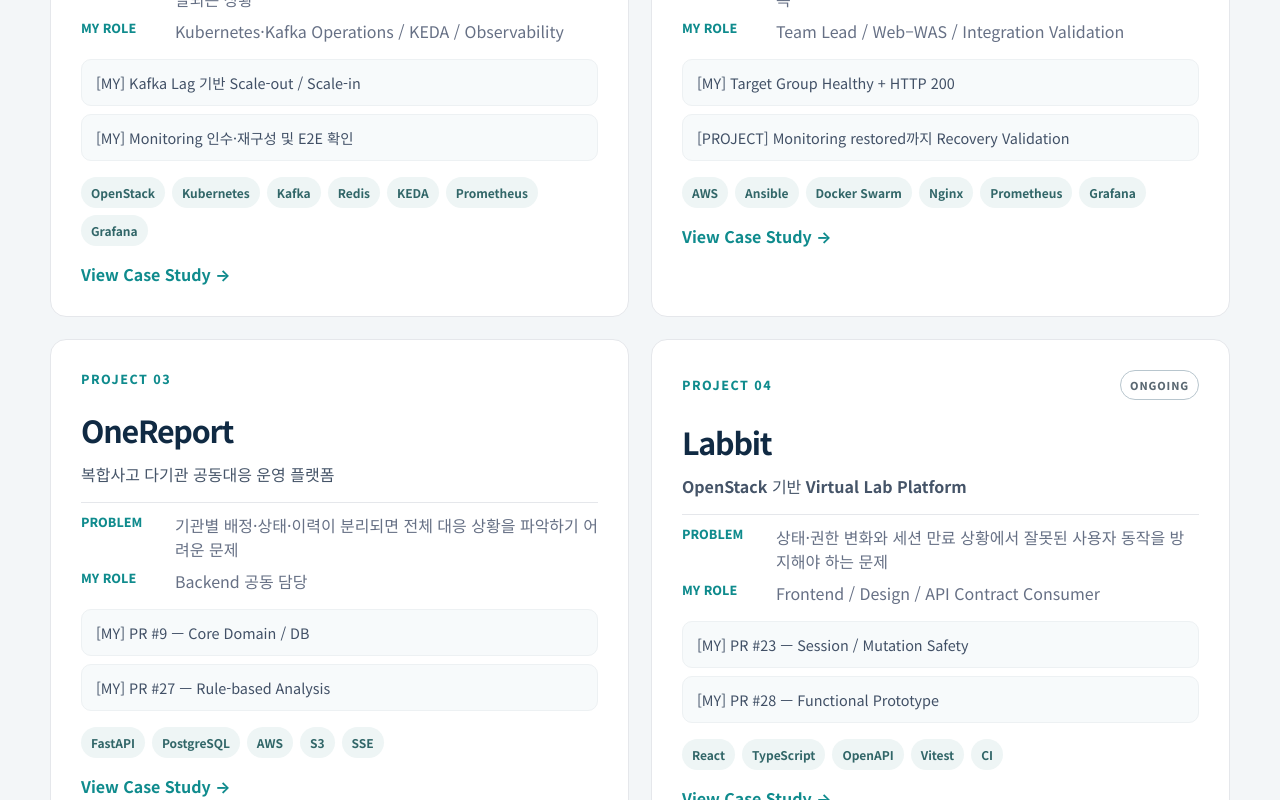
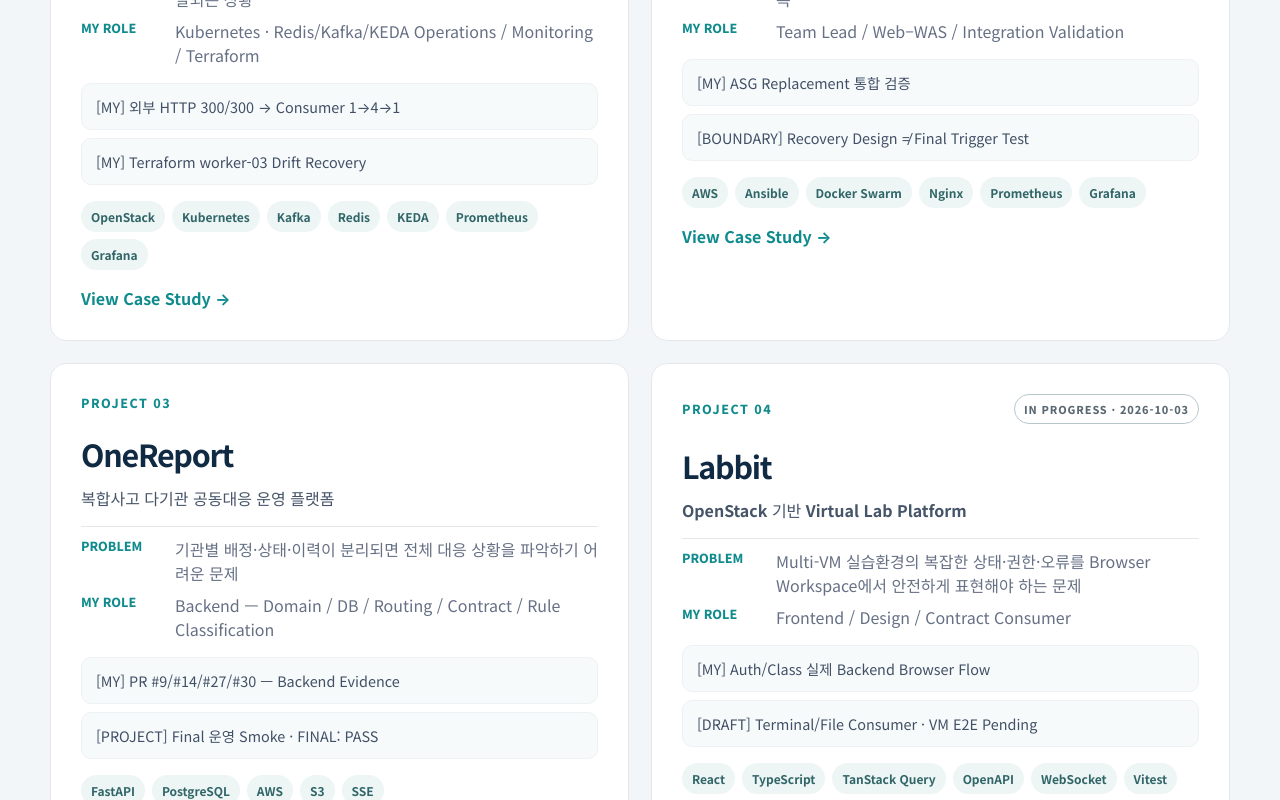
Before and after one commit to wkfkeha784-pixel/cloud-infra-portfolio, a React (Vite) app: page / in a window 1280 px wide. Shown: the part 1760-2560 px from the top of the page. Built offline with nearby package versions, Linux system fonts and the light colour scheme.

Commit message:
feat(portfolio): v2.8 project claims와 boundary 동기화

```diff
--- a/src/data/projects.ts
+++ b/src/data/projects.ts
@@ -54,28 +54,29 @@ export const projects: Project[] = [
     name: 'Team Durian',
     subtitle: '수강신청 폭주 대응을 위한 대기열 오토스케일링 플랫폼',
     problem: '갑작스러운 수강신청 요청이 애플리케이션과 DB로 한꺼번에 전달되는 상황',
-    role: 'Kubernetes·Kafka Operations / KEDA / Observability',
+    role: 'Kubernetes · Redis/Kafka/KEDA Operations / Monitoring / Terraform',
     summary:
-      'Redis Waiting Room과 Kafka 비동기 처리로 요청 흐름을 분리하고, Kafka Lag 기반 KEDA 운영과 Monitoring 재구성에 참여했습니다.',
+      'Waiting Room으로 진입을 제어하고 Kafka 비동기 처리와 KEDA Autoscaling을 연결했습니다. Kubernetes Runtime과 Redis·Kafka/KEDA 운영, Monitoring·복구·Terraform 정합성 검증을 담당했습니다.',
     tags: ['OpenStack', 'Kubernetes', 'Kafka', 'Redis', 'KEDA', 'Prometheus', 'Grafana'],
-    cardEvidence: ['[MY] Kafka Lag 기반 Scale-out / Scale-in', '[MY] Monitoring 인수·재구성 및 E2E 확인'],
+    cardEvidence: ['[MY] 외부 HTTP 300/300 → Consumer 1→4→1', '[MY] Terraform worker-03 Drift Recovery'],
     architecture: [
       'User',
-      'Octavia / Kong',
+      'Kong Ingress',
       'Redis Waiting Room',
-      'CAPTCHA',
-      'Enroll API / Producer',
+      'Queue Token / Courses UI / CAPTCHA',
+      'Producer / Redis admission-control',
       'Kafka',
       'Consumer',
       'MariaDB',
     ],
     architectureNote: '운영·관측: Kafka Lag → KEDA/HPA → Consumer Scaling · Prometheus → Grafana',
     myContributions: [
-      'Control Plane·etcd 운영',
-      'Redis–Kafka 연동 및 E2E 확인',
+      'Kubernetes Runtime 운영·복구',
+      'Redis–Kafka–Consumer E2E 재검증',
       'Kafka Lag 기반 KEDA 운영',
       'Monitoring 인수·재구성',
-      'Backup / Recovery 담당',
+      'Terraform worker-03 Drift Recovery',
+      'Runtime ↔ Git/Manifest 정합성 검증',
     ],
     projectResults: [
       'Redis Waiting Room + Kafka 비동기 처리',
@@ -153,7 +154,7 @@ export const projects: Project[] = [
       },
     ],
     learned: '개별 기술보다 전체 운영 흐름이 연결되는지 검증하는 것이 중요했습니다.',
-    limitations: '반복 시험 기반 성능 KPI와 SLI/SLO는 후속 과제로 남았습니다.',
+    limitations: 'HTTP 300/300은 비동기 요청 수락 Evidence이며 DB 300건 Commit을 의미하지 않습니다. Terraform 범위는 worker-03 단일 Compute Instance이고 반복 시험 기반 P95/SLI/SLO는 후속 과제입니다.',
     evidence: [],
     boundaryNotes: ['Project Troubleshooting은 팀·프로젝트 결과로 구분합니다.'],
   },
@@ -167,16 +168,17 @@ export const projects: Project[] = [
     summary:
       'Web–WAS 계층을 구축하고 각 담당 영역을 Web → WAS → DB E2E 요청 흐름으로 연결해 통합 검증했습니다.',
     tags: ['AWS', 'Ansible', 'Docker Swarm', 'Nginx', 'Prometheus', 'Grafana'],
-    cardEvidence: ['[MY] Target Group Healthy + HTTP 200', '[PROJECT] Monitoring restored까지 Recovery Validation'],
+    cardEvidence: ['[MY] ASG Replacement 통합 검증', '[BOUNDARY] Recovery Design ≠ Final Trigger Test'],
     architecture: ['User', 'Public ALB', 'Web / Nginx', 'Internal WAS LB', 'WAS / Flask API', 'DB Proxy', 'MariaDB'],
     architectureNote:
       '환경 경계: AWS Web/WAS/Bastion/Monitoring · Local(On-Premise) HAProxy/MariaDB · 운영 지원: Ansible/Swarm/Recovery',
     myContributions: [
       '프로젝트 Team Lead',
-      'Web–WAS 구축',
-      'AWS 환경 및 Web–WAS–DB 통합 검증',
-      '계층 간 Traffic Flow 확인',
-      '일정·문서·발표 총괄',
+      'Web–WAS Traffic Flow 통합',
+      'Public ALB / Internal WAS LB / Target Group 검증',
+      'ASG Web Replacement E2E · Dynamic Inventory 검증',
+      'Cleanup / Baseline Recovery',
+      '일정·문서·발표 및 통합 상태 관리',
     ],
     projectResults: [
       'Automation · Ansible / Docker Swarm',
@@ -196,14 +198,15 @@ export const projects: Project[] = [
       note: 'Node Created ≠ Recovery Complete',
     },
     validation: [
-      'EC2 State Event',
-      'EventBridge',
-      'SSM Run Command',
-      'Bastion Recovery Script',
-      'ASG Replacement',
+      'ASG Desired 0→1',
+      'Replacement EC2',
+      'Dynamic Inventory',
+      'Ansible / Exporter',
       'Swarm Join / Label',
-      'Target Group',
-      'Validation',
+      'Target Group Healthy',
+      'Public ALB HTTP 200',
+      'Prometheus UP',
+      'Cleanup / Baseline',
     ],
     evidenceSnapshots: [
       {
@@ -267,7 +270,10 @@ export const projects: Project[] = [
     learned:
       '복구 완료 여부를 서버 생성에 두지 않고, Service Running + Target Healthy + HTTP 200 + Monitoring Restored까지 확인했습니다.',
     evidence: [],
-    boundaryNotes: ['Recovery 자동화 자체는 팀 구현이며, 개인 기여는 통합 검증 중심으로 구분합니다.'],
+    boundaryNotes: [
+      'Recovery Trigger는 EventBridge → SSM 구조로 설계했지만 최종 7/13 E2E에서는 EventBridge Rule 2개를 DISABLED로 유지하고 동일 복구 경로를 통제 실행했습니다.',
+      'Recovery 자동화 전체와 DB/Monitoring 세부 구현은 팀 범위이며 개인 기여는 Web–WAS/AWS 통합 및 Recovery Validation 중심입니다.',
+    ],
   },
   {
     slug: 'onereport',
@@ -275,11 +281,11 @@ export const projects: Project[] = [
     name: 'OneReport',
     subtitle: '복합사고 다기관 공동대응 운영 플랫폼',
     problem: '기관별 배정·상태·이력이 분리되면 전체 대응 상황을 파악하기 어려운 문제',
-    role: 'Backend 공동 담당',
+    role: 'Backend — Domain / DB / Routing / Contract / Rule Classification',
     summary:
       'Report와 Incident를 중심으로 기관 배정, 상태 전이, Timeline을 연결하고 규칙 기반 분석과 Smoke Test를 구현했습니다.',
     tags: ['FastAPI', 'PostgreSQL', 'AWS', 'S3', 'SSE'],
-    cardEvidence: ['[MY] PR #9 — Core Domain / DB', '[MY] PR #27 — Rule-based Analysis'],
+    cardEvidence: ['[MY] PR #9/#14/#27/#30 — Backend Evidence', '[PROJECT] Final 운영 Smoke · FINAL: PASS'],
     architecture: ['Report', 'Rule-based Analysis', 'Routing', 'Incident', 'Agency Status', 'Timeline'],
     architectureNote: '규칙 기반 분석 · 실제 공공기관 시스템 연계 없음',
     myContributions: [
@@ -294,7 +300,7 @@ export const projects: Project[] = [
       'Implemented AWS PoC: Route53 → EC2 + Nginx → Frontend / Backend · FastAPI → RDS PostgreSQL / S3',
       '제안 범위와 실제 구현 범위를 분리',
     ],
-    validation: ['Health 200', 'Analysis', 'Routing', 'S3', 'Timeline', 'Admin', 'PASS'],
+    validation: ['HTTPS / Auth', 'Rule Analysis', 'Routing', 'Report / Incident / RDS', 'S3', 'Agency Status / Timeline', 'Admin', 'FINAL: PASS'],
     evidenceSnapshots: [
       {
         title: 'PR #9 · Core Domain / DB',
@@ -358,6 +364,7 @@ export const projects: Project[] = [
     boundaryNotes: [
       'Rule-based Analysis이며 LLM 기반 분석이 아닙니다.',
       '실제 112·119 등 공공기관 시스템 연계는 구현 범위가 아닙니다.',
+      'PR #30 시점 실서버 /api/health는 502였고, 배포 정상화 후 8/21 운영 Domain Smoke에서 FINAL: PASS를 확인했습니다.',
       'PR별 테스트 수치는 해당 시점 Snapshot이며 합산하지 않습니다.',
     ],
   },
@@ -365,15 +372,15 @@ export const projects: Project[] = [
     slug: 'labbit',
     order: '04',
     name: 'Labbit',
-    status: 'ONGOING',
+    status: 'IN PROGRESS · 2026-10-03',
     subtitle: 'OpenStack 기반 Virtual Lab Platform',
-    problem: '상태·권한 변화와 세션 만료 상황에서 잘못된 사용자 동작을 방지해야 하는 문제',
-    role: 'Frontend / Design / API Contract Consumer',
+    problem: 'Multi-VM 실습환경의 복잡한 상태·권한·오류를 Browser Workspace에서 안전하게 표현해야 하는 문제',
+    role: 'Frontend / Design / Contract Consumer',
     summary:
-      '기존 OpenAPI Contract를 기준으로 상태·권한·오류 안전 처리를 구현하고 Functional Prototype과 테스트 흐름을 정리했습니다.',
-    tags: ['React', 'TypeScript', 'OpenAPI', 'Vitest', 'CI'],
-    cardEvidence: ['[MY] PR #23 — Session / Mutation Safety', '[MY] PR #28 — Functional Prototype'],
-    architecture: ['Contract', 'Auth / Permission', 'State / Error Safety', 'Test / CI'],
+      'React SPA가 기존 HTTP/WS 계약을 안전하게 소비하도록 Auth·권한·오류 UX를 구현하고, 실제 Backend Auth/Class Browser Flow를 검증했습니다.',
+    tags: ['React', 'TypeScript', 'TanStack Query', 'OpenAPI', 'WebSocket', 'Vitest', 'CI'],
+    cardEvidence: ['[MY] Auth/Class 실제 Backend Browser Flow', '[DRAFT] Terminal/File Consumer · VM E2E Pending'],
+    architecture: ['Team SSOT', 'React SPA', 'HTTP / WS Consumer', 'Auth / Permission / Error UX', 'Regression Test', 'Browser Acceptance'],
     architectureNote: 'Frontend는 계약에 없는 Endpoint·Token·Error Code를 임의 정의하지 않음',
     myContributions: [
       'unknown state fallback',
@@ -381,10 +388,11 @@ export const projects: Project[] = [
       'destructive action guard',
       'Mock / HTTP boundary',
       'Class / Workspace / LabSpec UI',
-      'Functional Prototype / UI Capture 자동화',
+      '실제 Auth/Class HTTP Browser Acceptance',
+      'Terminal/File Consumer Draft · 오류/동시성 UX',
     ],
-    projectResults: ['대표 17개 상태', 'Vitest 69/69 (기존 UI HEAD 기준)', '후속 CI / Security Check PASS'],
-    validation: ['Contract', 'Auth / Permission', 'State / Error Safety', 'Test / CI'],
+    projectResults: ['PR #59 merged · Vitest 109', 'Auth/Class actual Backend Browser 검증', 'PR #62/#68/#70/#71 Open Draft · VM E2E Pending'],
+    validation: ['Contract / Unit / CI', 'Actual Backend Browser', 'Actual OpenStack VM E2E · Pending'],
     evidenceSnapshots: [
       {
         title: 'PR #23 · Session / Mutation Safety',
@@ -446,8 +454,10 @@ export const projects: Project[] = [
       { label: 'Repository', href: 'https://github.com/ktcloud4-SL/labbit-app' },
     ],
     boundaryNotes: [
-      '프로젝트는 Ongoing이며 PR merge를 프로젝트 전체 완료로 표현하지 않습니다.',
-      'PR #28의 69/69 · capture 17/17은 PR 기록 시점 Snapshot입니다.',
+      '프로젝트는 IN PROGRESS이며 Snapshot은 2026-10-03 기준입니다.',
+      'Auth/Class는 실제 Backend Browser 단계까지 검증했습니다.',
+      'PR #62/#68/#70/#71은 Open Draft이며 Terminal/File actual OpenStack VM PTY/SFTP E2E는 아직 완료하지 않았습니다.',
+      'Preview/Live/AWS Browser Flow도 완료 성과로 표현하지 않습니다.',
     ],
   },
 ]
```
